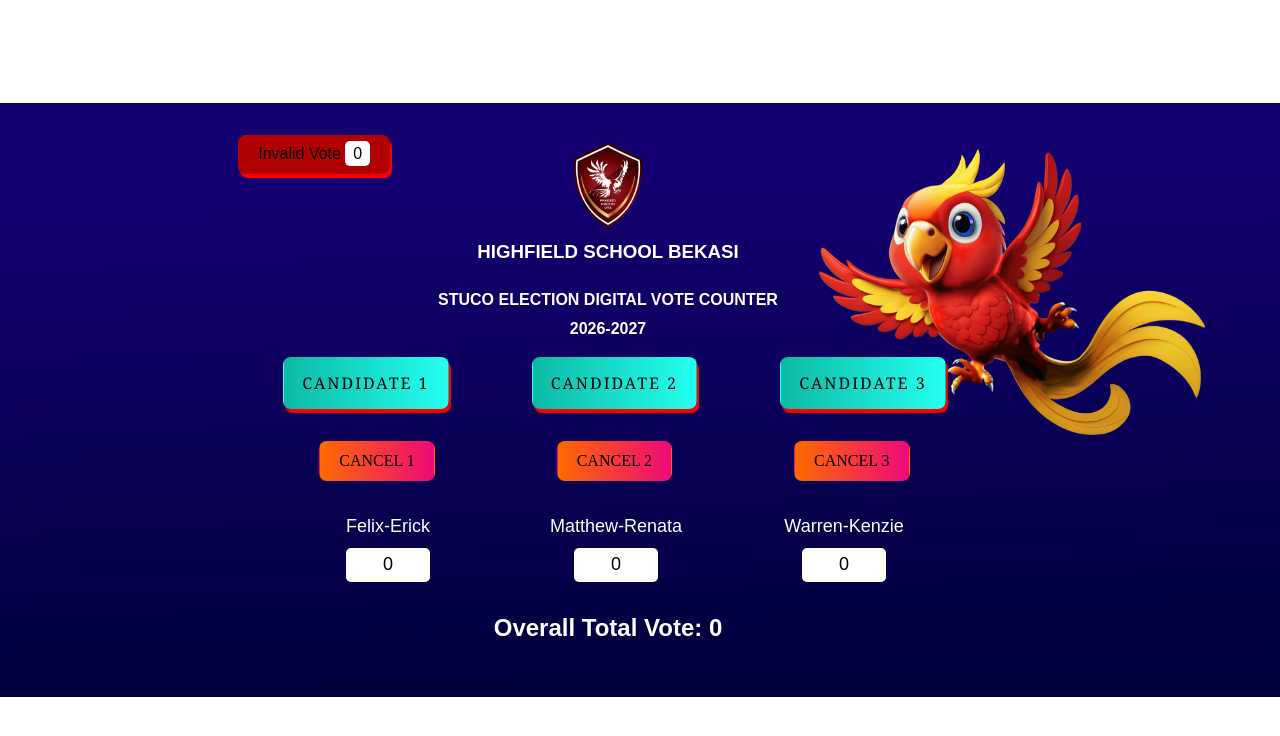
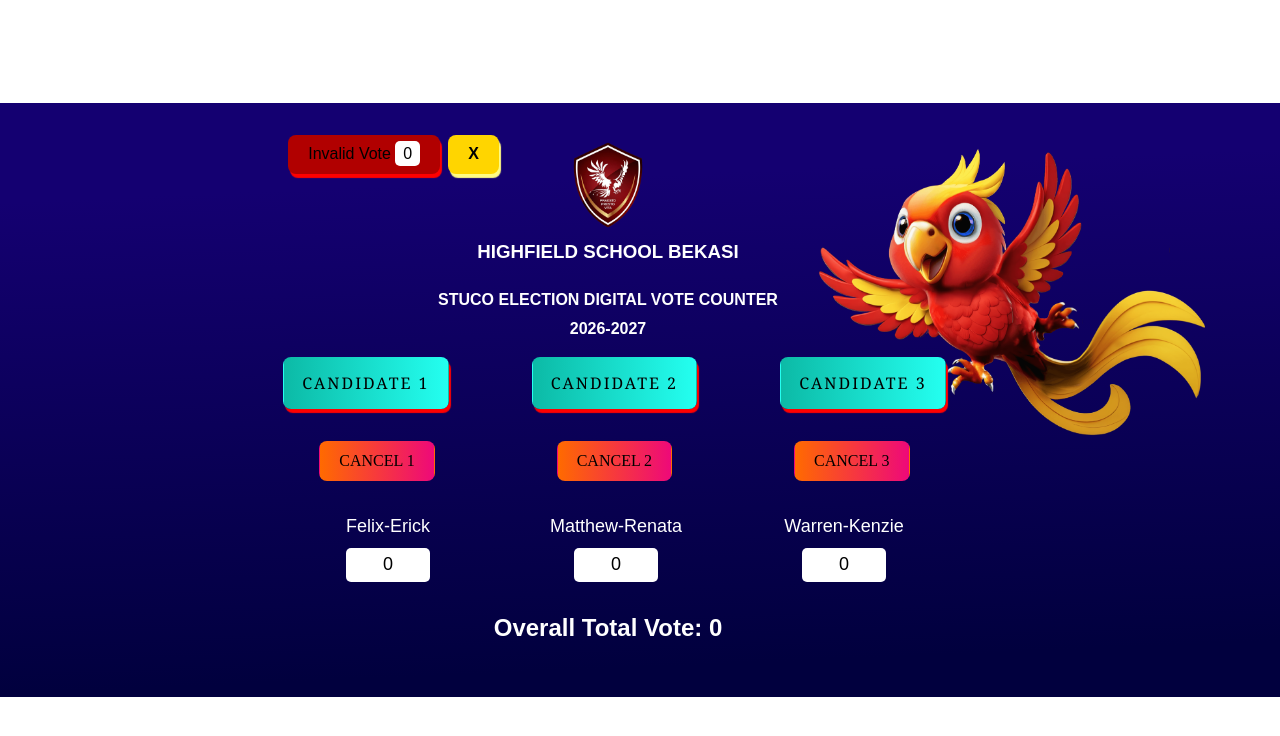
Before and after one commit to DindaDelima/votecount, a React (Vite) app: page / in a window 1280 px wide. Shown: the top 736 px of the page. Built offline with nearby package versions, Linux system fonts and the light colour scheme.

Commit message:
cancel invalid

```diff
--- a/package.json
+++ b/package.json
@@ -12,6 +12,7 @@
     "deploy": "gh-pages -d dist"
   },
   "dependencies": {
+    "lucide-react": "^1.61.0",
     "react": "^19.2.0",
     "react-dom": "^19.2.0"
   },
--- a/src/pages/LandingPage.jsx
+++ b/src/pages/LandingPage.jsx
@@ -1,5 +1,6 @@
 import React, { useState } from "react";
 import NavSec from "./Navsec";
+// import {X} from lucide-react;
 import '../styles/landingpage.css'
 import Footer from "./footer";
 import vote from '../assets/vote.png'
@@ -14,15 +15,25 @@ export default function LandingPage(){
     const [invalid, setInvalid] = useState(0)
 
     const handleInvalid = () => {
-        setInvalid(invalid + 1)
-        setTotal(total + 1)
-    }
+        setInvalid((prevInvalid) => prevInvalid + 1);
+        setTotal((prevTotal) => prevTotal + 1);
+    };
+
+const handleCancelIn = () => {
+        if (invalid > 0) {
+            setInvalid((prevInvalid) => prevInvalid - 1);
+            setTotal((prevTotal) => prevTotal - 1);
+         }
+    };
 
     return(
         <div className="body">
+            <div>
             <button class="invalidBtn" role="button" onClick={handleInvalid}>
                     Invalid Vote <span className="count">{invalid}</span>
             </button>
+            <button className="cancelIn" onClick={handleCancelIn}>X</button>
+            </div>
              <img src={logo} alt="" width={100} height={100}/>
             <Votecounter/>
             {/* <Footer /> */}
--- a/src/pages/Votecounter.jsx
+++ b/src/pages/Votecounter.jsx
@@ -8,7 +8,6 @@ export default function Votecounter() {
     const [matVote, setmatVote] = useState(0);
     const [WarrVote, setwarrVote] = useState(0);
     const [total, setTotal] = useState(0);
-    const [invalid, setInvalid] = useState(0);
 
 
     const handleFelVote = () => {
--- a/src/styles/landingpage.css
+++ b/src/styles/landingpage.css
@@ -59,6 +59,15 @@
 }
 
 /* CSS */
+.cancelIn{
+  position: absolute;
+  margin-left: -10rem;
+   background-color: rgb(255, 213, 0);
+  box-shadow: 2px 4px 1px rgb(255, 251, 132);
+  color: black;
+  font-weight: 600;
+}
+
 .invalidBtn{
   position: absolute;
   margin-left: -20rem;
@@ -66,6 +75,10 @@
   box-shadow: 2px 4px 1px red;
 }
 .invalidBtn:hover {
+  transform: scale(0.9);
+  box-shadow: none;
+}
+.cancelIn:hover {
   transform: scale(0.9);
   box-shadow: none;
 }
```
Also changed, not shown: 1 other file (tests, documents, lock files or other folders).
